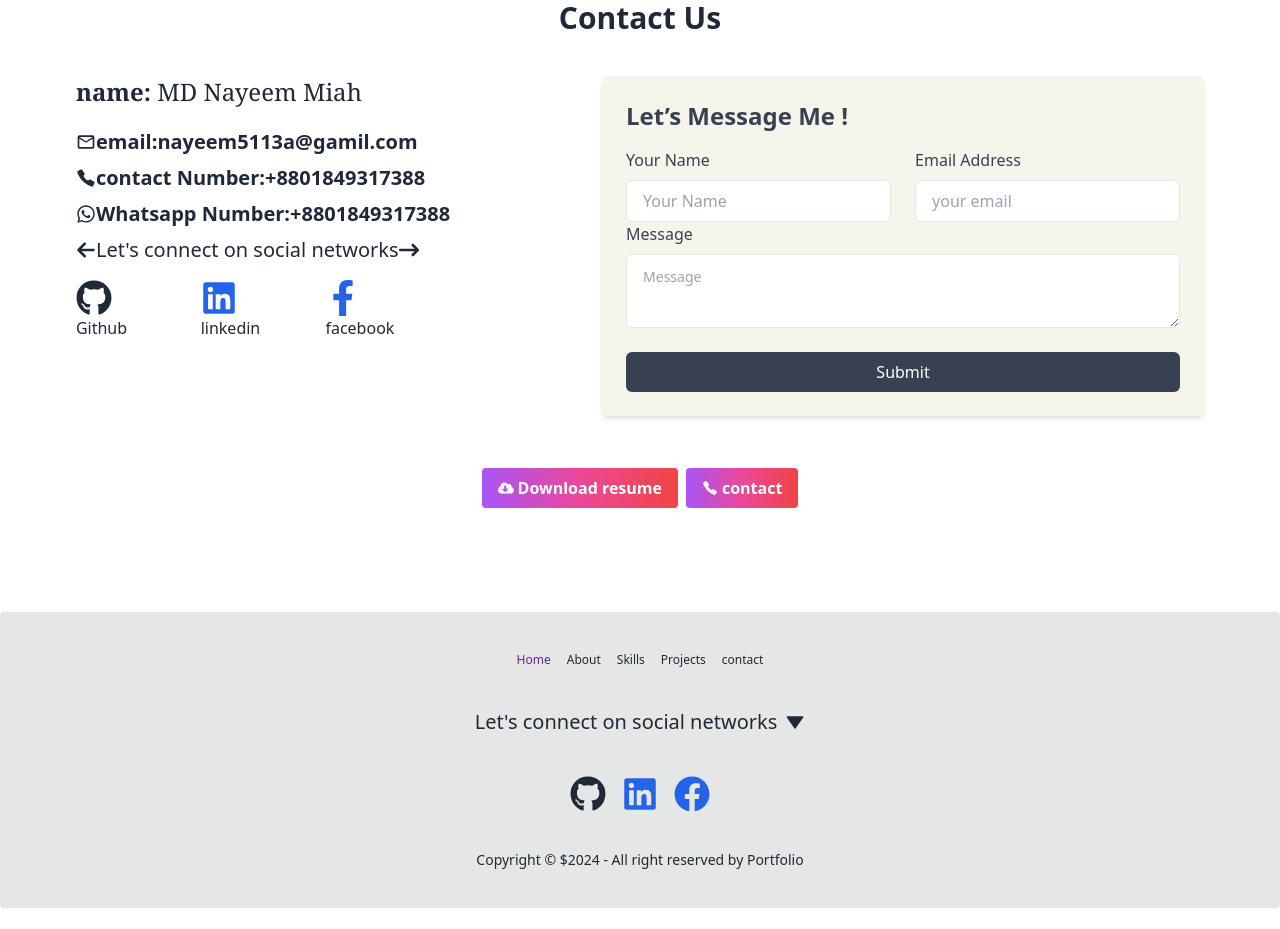
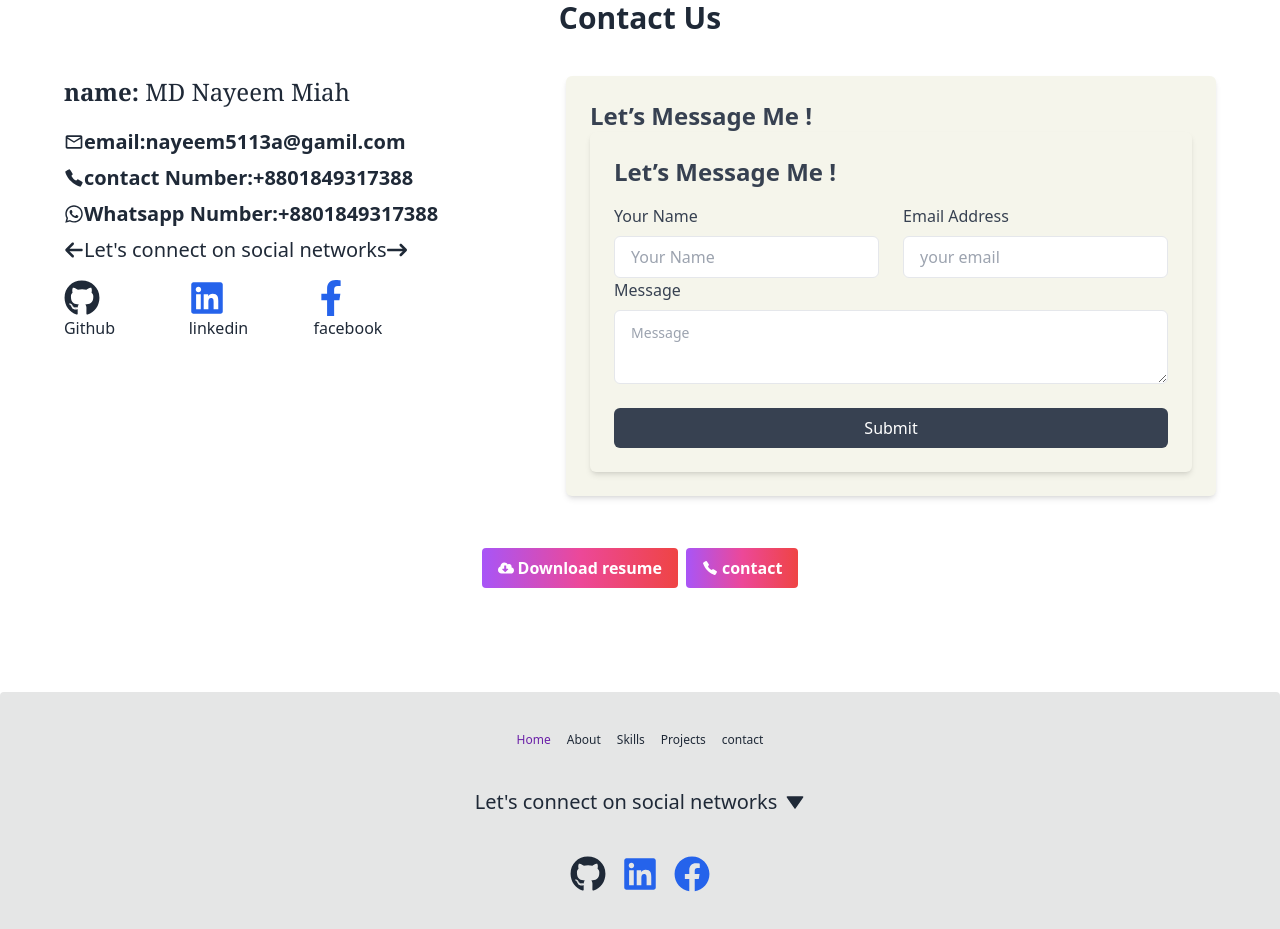
Before and after one commit to nayeem-miah/nur-hussiain, a React (Vite) app: page / in a window 1280 px wide. Shown: the part 2560-3489 px from the top of the page. Before the commit the page ends 3468 px from the top, so only its background shows below. Built offline with nearby package versions, Linux system fonts and the light colour scheme.

Commit message:
implement email.js and modfy code

```diff
--- a/package.json
+++ b/package.json
@@ -10,6 +10,7 @@
     "preview": "vite preview"
   },
   "dependencies": {
+    "@emailjs/browser": "^4.4.1",
     "aos": "^2.3.4",
     "firebase": "^10.12.3",
     "react": "^18.3.1",
--- a/src/Pages/Contact/Contact.jsx
+++ b/src/Pages/Contact/Contact.jsx
@@ -7,35 +7,27 @@ import toast from "react-hot-toast";
 import { Helmet } from "react-helmet-async";
 import { useEffect, useState } from "react";
 import Loader from "../../Components/Loader";
+import emailjs from '@emailjs/browser';
 const Contact = () => {
-  const handleSubmit = e => {
+  const sendEmail = (e) => {
     e.preventDefault();
-    const form = e.target;
-    const name = form.name.value;
-    const email = form.email.value;
-    const message = form.message.value;
-    // console.log({ name, email, message });
+    // console.log(e);
+    toast.success("Your email success.please wait...")
+    emailjs
+      .sendForm('gmail', 'template_u7n49p5', e.target, {
+        publicKey: "NnJvAfFBi7ykEwKk9",
+      })
+      .then(
+        () => {
 
-    const newMessage = {
-      name, email, message
-    }
-
-    fetch('https://y-pi-mauve.vercel.app/message',
-      {
-        method: "POST",
-        headers: {
-          "content-type": "application/json",
+          console.log("successfully ")
         },
-        body: JSON.stringify(newMessage)
-      })
-      .then(res => res.json())
-      .then(data => {
-        console.log(data);
-        if (data.insertedId) {
-          toast.success("Your message Successfully please wait....");
-        }
-      })
-    form.reset();
+        (error) => {
+          toast.error('FAILED...', error.text);
+          console.log('FAILED...', error.text);
+        },
+      );
+    e.target.reset();
   };
 
   const [loading, setLoading] = useState(true);
@@ -118,14 +110,14 @@ const Contact = () => {
               </div>
             </div>
             <div>
-
-
               <section className="max-w-4xl p-6 mx-auto bg-[#f5f5eb] rounded-md shadow-md">
                 <h2 className="text-2xl font-semibold text-gray-700 capitalize dark:text-black">
                   Let’s Message me !
                 </h2>
 
-                <form onSubmit={handleSubmit}>
+                <form
+
+                  onSubmit={sendEmail}>
                   <div className="grid grid-cols-1 gap-6 mt-4 sm:grid-cols-2">
                     <div>
                       <label
@@ -178,6 +170,12 @@ const Contact = () => {
                   </div>
                 </form>
               </section>
+
+
+
+
+
+
             </div>
           </div>
         </div>
--- a/src/Pages/Home/ContactHome.jsx
+++ b/src/Pages/Home/ContactHome.jsx
@@ -4,36 +4,30 @@ import { FaFacebookF, FaGithub, FaLinkedin, FaWhatsapp } from "react-icons/fa";
 import { Link } from "react-router-dom";
 import { FaArrowLeft, FaArrowRightLong } from "react-icons/fa6";
 import toast from "react-hot-toast";
+import emailjs from '@emailjs/browser';
+const ContactHome = () => {
 
-const ContactHome = () => {
-  const handleSubmit = e => {
+  const sendEmail = (e) => {
     e.preventDefault();
-    const form = e.target;
-    const name = form.name.value;
-    const email = form.email.value;
-    const message = form.message.value;
-    console.log({ name, email, message });
-    const newMessage = {
-      name, email, message
-    }
+    // console.log(e);
+    toast.success("Your email success.please wait...")
+    emailjs
+      .sendForm('gmail', 'template_u7n49p5', e.target, {
+        publicKey: "NnJvAfFBi7ykEwKk9",
+      })
+      .then(
+        () => {
 
-    fetch('http://localhost:5000/message',
-      {
-        method: "POST",
-        headers: {
-          "content-type": "application/json",
+          console.log("Message successfully")
         },
-        body: JSON.stringify(newMessage)
-      })
-      .then(res => res.json())
-      .then(data => {
-        console.log(data);
-        if (data.insertedId) {
-          toast.success("Your message Successfully please wait....");
-        }
-      })
-    form.reset();
+        (error) => {
+          toast.error('FAILED...', error.text);
+          console.log('FAILED...', error.text);
+        },
+      );
+    e.target.reset();
   };
+
   return (
     <div className=" ">
       <h3 className="text-3xl font-bold text-center my-5">Contact Us </h3>
@@ -103,7 +97,14 @@ const ContactHome = () => {
               Let’s Message me !
             </h2>
 
-            <form onSubmit={handleSubmit}>
+            <section className="max-w-4xl p-6 mx-auto bg-[#f5f5eb] rounded-md shadow-md">
+              <h2 className="text-2xl font-semibold text-gray-700 capitalize dark:text-black">
+                Let’s Message me !
+              </h2>
+
+              <form
+
+                onSubmit={sendEmail}>
                 <div className="grid grid-cols-1 gap-6 mt-4 sm:grid-cols-2">
                   <div>
                     <label
@@ -156,6 +157,7 @@ const ContactHome = () => {
                 </div>
               </form>
             </section>
+          </section>
         </div>
       </div>
     </div>
```
Also changed, not shown: 1 other file (tests, documents, lock files or other folders). Lines whose indentation alone changed are shown as unchanged.
